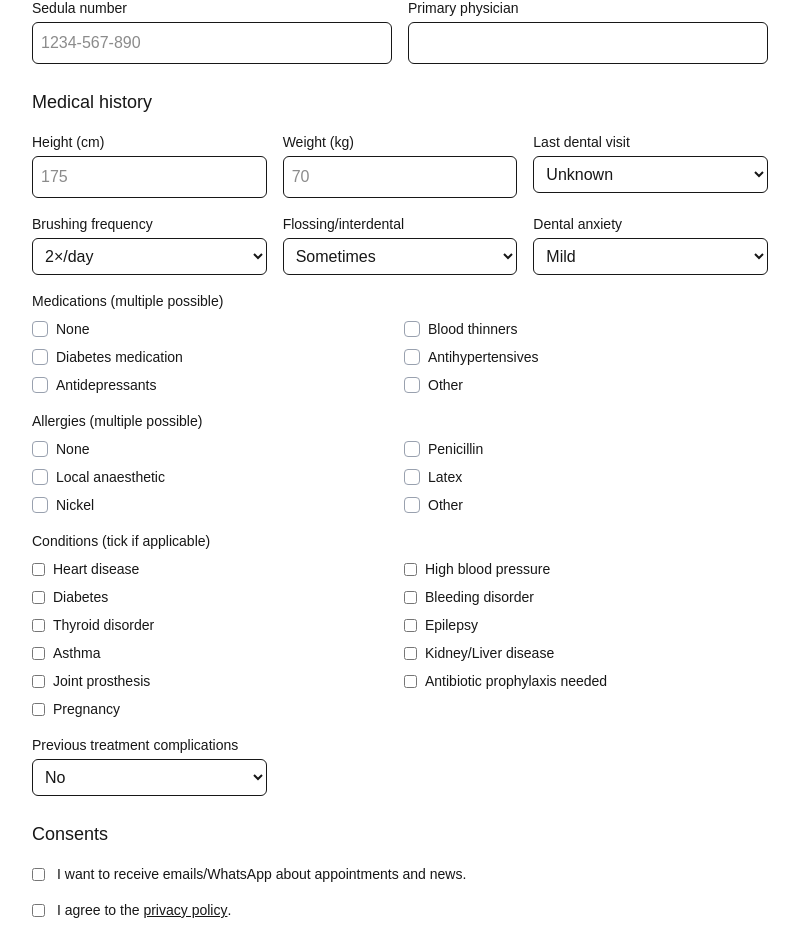
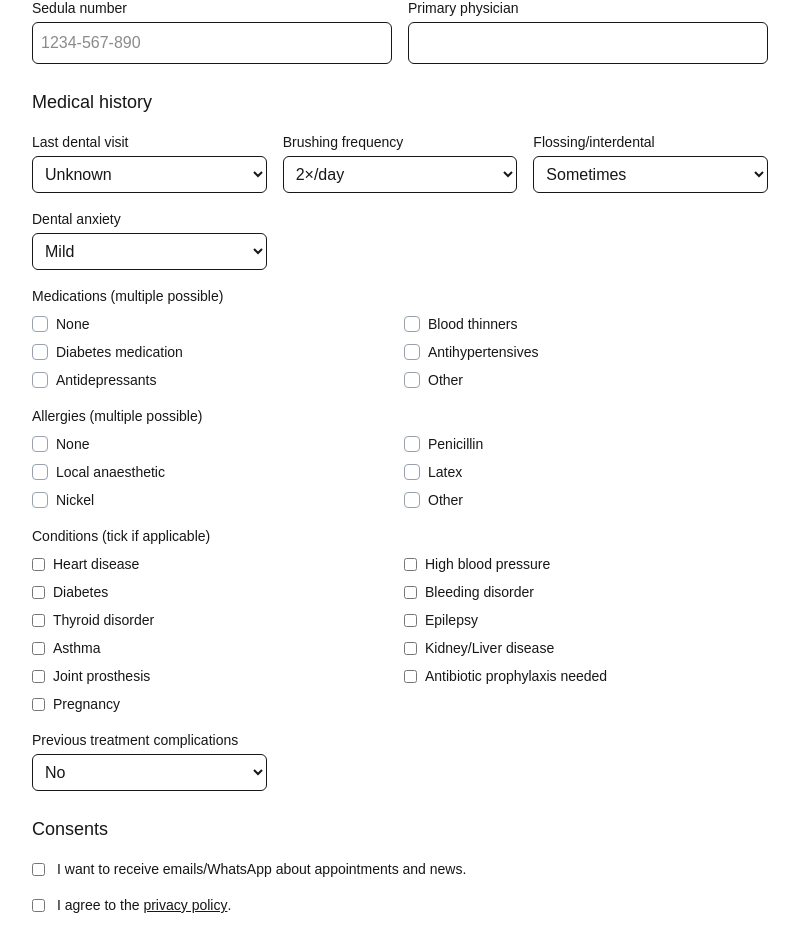
Before and after one commit to Braaaaa/Hmolar-intake, a Next.js app: page /en/intake in a window 1280 px wide. Shown: the part 1098-2027 px from the top of the page, without its empty margins (240-1039 px from the left). Built offline with nearby package versions, Linux system fonts and the light colour scheme.

Commit message:
refactor(intake): remove height/weight fields from form and validation
- Drop medical.heightCm and medical.weightKg from Zod schema and UI
- Update defaults and error mapping to exclude removed fields
- No DB change needed (not stored separately)

```diff
--- a/src/app/intake/IntakeForm.tsx
+++ b/src/app/intake/IntakeForm.tsx
@@ -63,8 +63,6 @@ export default function IntakeForm() {
       email: '',
       emergencyContact: { name: '', relation: 'overig', phone: '' },
       medical: {
-        heightCm: '',
-        weightKg: '',
         medicationsSelected: [],
         medicationDetails: { bloedverdunners: '', diabetesmedicatie: '', anders: '' },
         allergiesSelected: [],
@@ -235,8 +233,6 @@ export default function IntakeForm() {
     'emergencyContact.phone': 'emergencyPhone',
     sedulaNumber: 'sedulaNumber',
     primaryPhysician: 'primaryPhysician',
-    'medical.heightCm': 'height',
-    'medical.weightKg': 'weight',
     'medical.lastDentalVisit': 'lastDentalVisit',
     'medical.brushingFreq': 'brushingFreq',
     'medical.flossingFreq': 'flossingFreq',
@@ -666,27 +662,6 @@ export default function IntakeForm() {
       <Section title={t('sections.medical')}>
         <div className="grid grid-cols-1 gap-4 md:grid-cols-3">
           <div>
-            <label className="block text-sm font-medium">{t('labels.height')}</label>
-            <input
-              type="text"
-              {...register('medical.heightCm')}
-              className="mt-1 w-full rounded-md border p-2"
-              placeholder="175"
-            />
-            <ErrorText msg={errors.medical?.heightCm?.message} />
-          </div>
-          <div>
-            <label className="block text-sm font-medium">{t('labels.weight')}</label>
-            <input
-              type="text"
-              {...register('medical.weightKg')}
-              className="mt-1 w-full rounded-md border p-2"
-              placeholder="70"
-            />
-            <ErrorText msg={errors.medical?.weightKg?.message} />
-          </div>
-
-          <div>
             <label className="block text-sm font-medium">{t('labels.lastDentalVisit')}</label>
             <select
               {...register('medical.lastDentalVisit')}
--- a/src/lib/validation/intake.ts
+++ b/src/lib/validation/intake.ts
@@ -48,15 +48,6 @@ const AllergyOptionEnum = z.enum([
 
 export const MedicalHistorySchema = z
   .object({
-    heightCm: z
-      .string()
-      .optional()
-      .refine((v) => !v || /^\d{2,3}$/.test(v), { message: 'Gebruik centimeters (bijv. 175)' }),
-    weightKg: z
-      .string()
-      .optional()
-      .refine((v) => !v || /^\d{2,3}$/.test(v), { message: 'Gebruik kilogram (bijv. 70)' }),
-
     medicationsSelected: z.array(MedicationOptionEnum).default([]),
     // Details are only required when specific meds are selected;
     // provide an empty object by default so missing details don't fail
```
